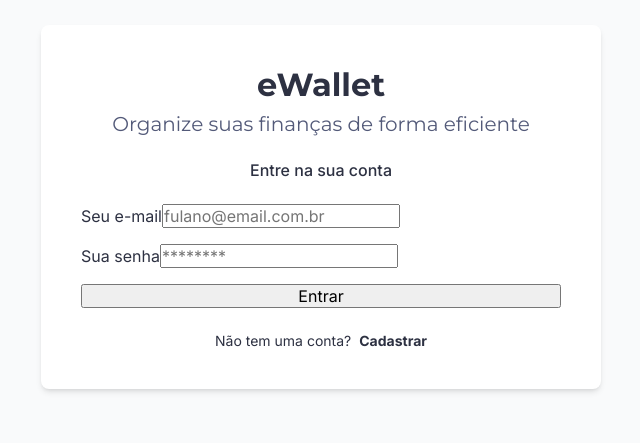
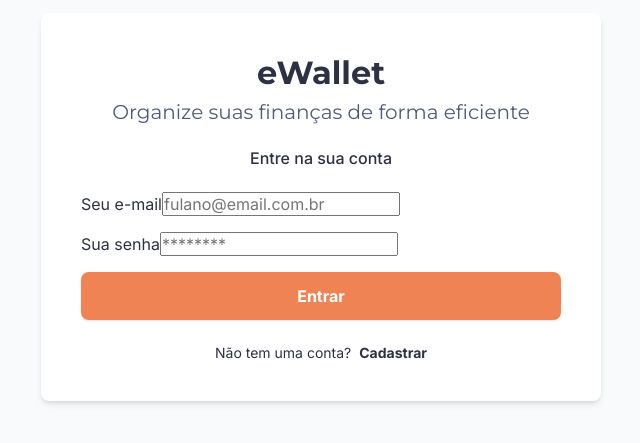
Before and after one commit to d1d2-apps/ewallet-web, a React (Vite) app: page / in a window 1280 px wide. Shown: the part 193-636 px from the top of the page, without its empty margins (319-959 px from the left). Built offline with nearby package versions, Linux system fonts and the light colour scheme.

Commit message:
Created Button component

```diff
--- /dev/null
+++ b/src/components/atoms/Button/index.tsx
@@ -0,0 +1,15 @@
+import { ButtonHTMLAttributes } from 'react';
+
+import * as S from './styles';
+
+interface ButtonProps extends ButtonHTMLAttributes<HTMLButtonElement> {
+  children: string;
+}
+
+export function Button({ children, type = 'button', ...rest }: ButtonProps) {
+  return (
+    <S.Container type={type} {...rest}>
+      {children}
+    </S.Container>
+  );
+}
--- /dev/null
+++ b/src/components/atoms/Button/styles.ts
@@ -0,0 +1,28 @@
+import styled from 'styled-components';
+
+export const Container = styled.button`
+  width: 100%;
+  height: 3rem;
+  border: 0;
+  border-radius: 0.5rem;
+  background-color: ${({ theme }) => theme.colors.primary[500]};
+  font-weight: bold;
+  color: white;
+
+  box-shadow: ${({ theme }) => theme.shadows.sm};
+  transition: all 0.2s;
+
+  display: flex;
+  justify-content: center;
+  align-items: center;
+
+  &:hover {
+    background-color: ${({ theme }) => theme.colors.primary[600]};
+    box-shadow: ${({ theme }) => theme.shadows.md};
+  }
+
+  &:active {
+    background-color: ${({ theme }) => theme.colors.primary[700]};
+    transform: scale(0.975);
+  }
+`;
--- a/src/pages/SignInPage/index.tsx
+++ b/src/pages/SignInPage/index.tsx
@@ -1,3 +1,5 @@
+import { Button } from '../../components/atoms/Button';
+
 import * as S from './styles';
 
 export function LoginPage() {
@@ -22,7 +24,7 @@ export function LoginPage() {
             <input id="password" type="password" placeholder="********" />
           </label>
 
-          <button type="submit">Entrar</button>
+          <Button type="submit">Entrar</Button>
         </main>
 
         <footer>
```
